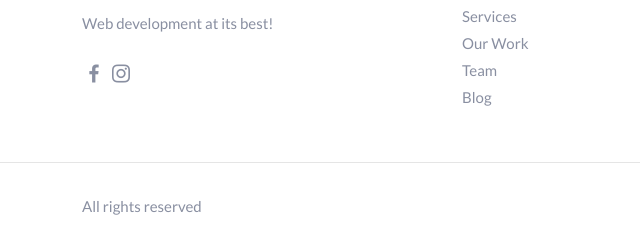
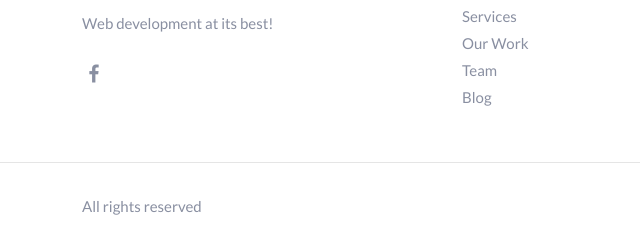
Before and after one commit to TsotlheLesomo/WebsitesByLone, a plain HTML site: page about.html in a window 1280 px wide. Shown: the part 1092-1332 px from the top of the page, 0-640 px from the left. Drawn offline with nearby package versions, Linux system fonts and the light colour scheme.

Commit message:
Update about.html

```diff
--- a/about.html
+++ b/about.html
@@ -77,7 +77,6 @@
                   <p>Web development at its best!</p>
                   <div class="social-icons">
                      <a href="#"><i class="bx bxl-facebook"></i></a>
-                     <a href="#"><i class="bx bxl-instagram"></i></a>
                   </div>
                </div>
                <div class="col-md-2">
```
